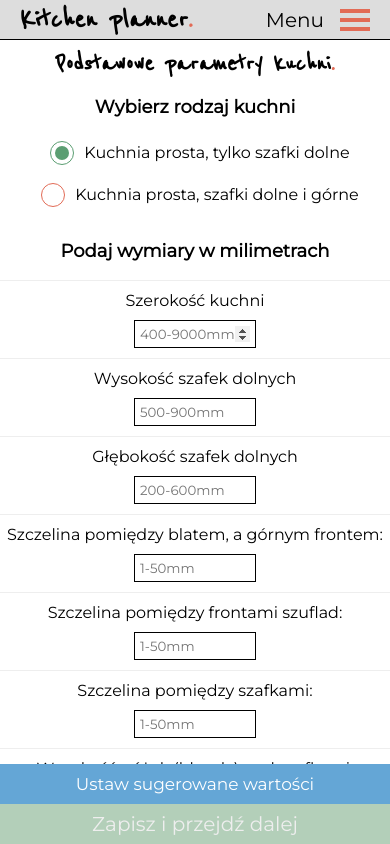
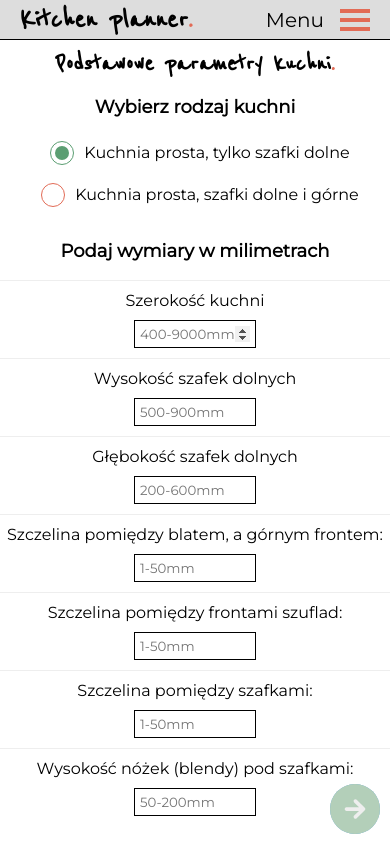
Before and after one commit to Bruinen90/kitchen-planner, a React (Create React App) app: page /projekt/parametry-kuchni in a window 390 px wide. Built offline with nearby package versions, Linux system fonts and the light colour scheme.

Commit message:
Cabinet-creator responsive version almost done

```diff
--- a/public/index.html
+++ b/public/index.html
@@ -36,5 +36,6 @@
       To begin the development, run `npm start` or `yarn start`.
       To create a production bundle, use `npm run build` or `yarn build`.
     -->
+    <script src="https://unpkg.com/ionicons@4.4.6/dist/ionicons.js"></script>
   </body>
 </html>
--- a/src/components/FormularzNowejSzafki/FormularzNowejSzafki.css
+++ b/src/components/FormularzNowejSzafki/FormularzNowejSzafki.css
@@ -28,6 +28,39 @@
     box-shadow: none;
     opacity: 0.3;
     cursor: not-allowed;
+}
+
+@media (max-width: 950px) {
+    .nowaSzafkaFormularz {
+        max-width: 100vw;
+        box-sizing: border-box;
+        padding: 0;
+        margin: 0;
+        font-size: 14px;
+    }
+
+    .confirmCabinetButton {
+        position: fixed;
+        display: flex;
+        align-items: center;
+        justify-content: center;
+        right: 65px;
+        bottom: 10px;
+        font-size: 40px;
+        margin: 0;
+        padding: 0;
+        width: 50px;
+        height: 50px;
+        border-radius: 50%;
+        z-index: 100;
+        transition: all .5s;
+    }
+
+    .confirmCabinetButton[disabled] {
+        opacity: 1;
+        background-color: var(--red-color);
+        transform: rotate(45deg);
+    }
 }
 
 .przyciskWyrownajSzuflady {
--- a/src/components/FormularzNowejSzafki/FormularzNowejSzafki.js
+++ b/src/components/FormularzNowejSzafki/FormularzNowejSzafki.js
@@ -158,7 +158,7 @@ class FormularzNowejSzafki extends Component {
                         className="confirmCabinetButton green"
                         type="button"
                         disabled={!this.props.canAddCabinet}
-                        value="Dodaj szafkę"
+                        value={window.innerWidth>950 ? "Dodaj szafkę" : "+"}
                         onClick={this.props.canAddCabinet? this.props.clickDodaj : null}
                     />
                     </div>
@@ -167,7 +167,7 @@ class FormularzNowejSzafki extends Component {
                         className="confirmCabinetButton blue"
                         type="button"
                         disabled={!this.props.canAddCabinet}
-                        value="Zapisz zmiany"
+                        value={window.innerWidth>950 ? "Zapisz zmiany" : <ion-icon name="save"></ion-icon>}
                         onClick={this.props.onClickSaveCabinet}
                     />}
                     <div className={this.props.kitchenCabinetsValid ? "kitchenDone" : "szafkaNieprawidlowa"} style={this.props.canAddCabinet ? {opacity: "0"} : null}>
--- a/src/components/UI/ProjectBar/ProjectBar.css
+++ b/src/components/UI/ProjectBar/ProjectBar.css
@@ -29,34 +29,6 @@
     border-bottom: 5px solid var(--blue-color) !important;
 }
 
-.saveAndContinueLink, .setDefaultValuesButton {
-    font-size: 20px;
-    margin: 10px;
-    margin-left: auto;
-    margin-right: auto;
-    display: flex;
-    align-items: center;
-    justify-content: center;
-    color: white;
-    background-color: var(--green-color);
-    width: 250px;
-    height: 50px;
-    box-shadow: 5px 5px 8px #ccc;
-}
-
-.setDefaultValuesButton {
-    font-size: 17px;
-    background-color: var(--blue-color);
-    border: 0px;
-    cursor: pointer;
-    animation: none;
-}
-
-.blocked {
-    cursor: pointer;
-    opacity: .5;
-}
-
 .notActiveLink {
     cursor: not-allowed;
     opacity: .5;
--- /dev/null
+++ b/src/components/UI/SaveAndContinueButton/SaveAndContinueButton.css
@@ -0,0 +1,56 @@
+.saveAndContinueLink, .setDefaultValuesButton, .goBackButton {
+    font-size: 20px;
+    margin: 10px;
+    margin-left: auto;
+    margin-right: auto;
+    display: flex;
+    align-items: center;
+    justify-content: center;
+    color: white;
+    background-color: var(--green-color);
+    width: 250px;
+    height: 50px;
+    box-shadow: 5px 5px 8px #ccc;
+}
+
+.setDefaultValuesButton {
+    font-size: 17px;
+    background-color: var(--blue-color);
+    border: 0px;
+    cursor: pointer;
+    animation: none;
+}
+
+.blocked {
+    cursor: pointer;
+    opacity: .5;
+}
+
+@media (max-width: 950px) {
+    .setDefaultValuesButton, .saveAndContinueLink, .goBackButton {
+        position: fixed;
+        bottom: 10px;
+        right: 10px;
+        border-radius: 50%;
+        height: 50px;
+        width: 50px;
+        margin: 0;
+        padding: 0;
+        box-shadow: none;
+        box-sizing: border-box;
+        font-size: 30px;
+    }
+
+    .saveAndContinueLink {
+        opacity: 1;
+    }
+
+    .goBackButton {
+        left: 10px;
+    }
+
+    .blocked {
+        background-color: var(--green-color-transparent);
+        color: #eee;
+    }
+}
--- a/src/components/UI/SaveAndContinueButton/SaveAndContinueButton.js
+++ b/src/components/UI/SaveAndContinueButton/SaveAndContinueButton.js
@@ -1,13 +1,31 @@
 import React from 'react';
 import {Link} from 'react-router-dom';
+import './SaveAndContinueButton.css';
 
 const SaveAndContinueButton = (props) => (
+    props.back && window.innerWidth<951 ?
+    <Link to={props.href}>
+        <div className="goBackButton">
+            <ion-icon name="arrow-round-back">
+            </ion-icon>
+        </div>
+    </Link>
+    :
     props.active ?
         <Link onClick={props.resetErrors} to={props.href}>
-            <div className="saveAndContinueLink animation-pulse">Zapisz i przejdź dalej</div>
+            <div className="saveAndContinueLink animation-pulse">{window.innerWidth>950?
+                "Zapisz i przejdź dalej" :
+                <ion-icon name="arrow-round-forward">
+                </ion-icon>}
+            </div>
         </Link>
         :
-        <div onClick={props.showErrors} className="saveAndContinueLink blocked">Zapisz i przejdź dalej</div>
+        <div onClick={props.showErrors} className="saveAndContinueLink blocked">
+            {window.innerWidth>950?
+                "Zapisz i przejdź dalej" :
+                <ion-icon name="arrow-round-forward">
+                </ion-icon>}
+        </div>
 
 
 );
--- a/src/containers/KreatorSzafki/KreatorSzafki.css
+++ b/src/containers/KreatorSzafki/KreatorSzafki.css
@@ -30,3 +30,14 @@
 .kreatorNowejSzafki div {
     justify-self: center;
 }
+
+@media(max-width: 950px) {
+    .kitchenStateCol {
+        display: none;
+    }
+
+    .kreatorNowejSzafki {
+        margin-top: .7rem;
+        max-width: 100vw;
+    }
+}
--- a/src/containers/KreatorSzafki/KreatorSzafki.js
+++ b/src/containers/KreatorSzafki/KreatorSzafki.js
@@ -30,7 +30,7 @@ class KreatorSzafki extends Component {
       }
     return (
         <Auxx>
-        {/* {this.props.kitchenParamsValid ? null : <Redirect to="/projekt/parametry-kuchni" /> } */}
+        {this.props.kitchenParamsValid ? null : <Redirect to="/projekt/parametry-kuchni" /> }
             <div className="kreatorNowejSzafki">
                 <div className="formularzCol">
                     <FormularzNowejSzafki
@@ -68,11 +68,20 @@ class KreatorSzafki extends Component {
                 </div>
             </div>
             {this.props.cabinets.length > 0 ? <WizualizacjaKuchni /> : null}
+            {window.innerWidth>950 ? null :
+                <SaveAndContinueButton
+                href='/projekt/parametry-kuchni'
+                resetErrors={this.props.calculateForms}
+                active={true}
+                back={true}
+                />
+            }
             <SaveAndContinueButton
                 href='/projekt/lista-zakupow'
                 resetErrors={this.props.calculateForms}
                 active={this.props.kitchenCabinetsValid}
                 showErrors={()=>this.props.onClickShowErrors(true)}
+                back={false}
             />
             {this.props.showErrors ? <div className="szafkaNieprawidlowa">
             Suma szerokości szafek jest za mała - dodaj lub edytuj szafki</div> : null}
--- a/src/containers/ParametryKuchni/ParametryKuchni.css
+++ b/src/containers/ParametryKuchni/ParametryKuchni.css
@@ -79,23 +79,4 @@
         display: none;
     }
 
-    .setDefaultValuesButton, .saveAndContinueLink {
-        height: 40px !important;
-        width: 100% !important;
-        margin: 0 !important;
-        padding: 0;
-        box-shadow: none !important;
-        position: fixed;
-        bottom: 40px;
-    }
-
-    .saveAndContinueLink {
-        bottom: 0px;
-        opacity: 1 !important;
-    }
-
-    .blocked {
-        background-color: var(--green-color-transparent) !important;
-        color: #eee !important;
-    }
 }
```
